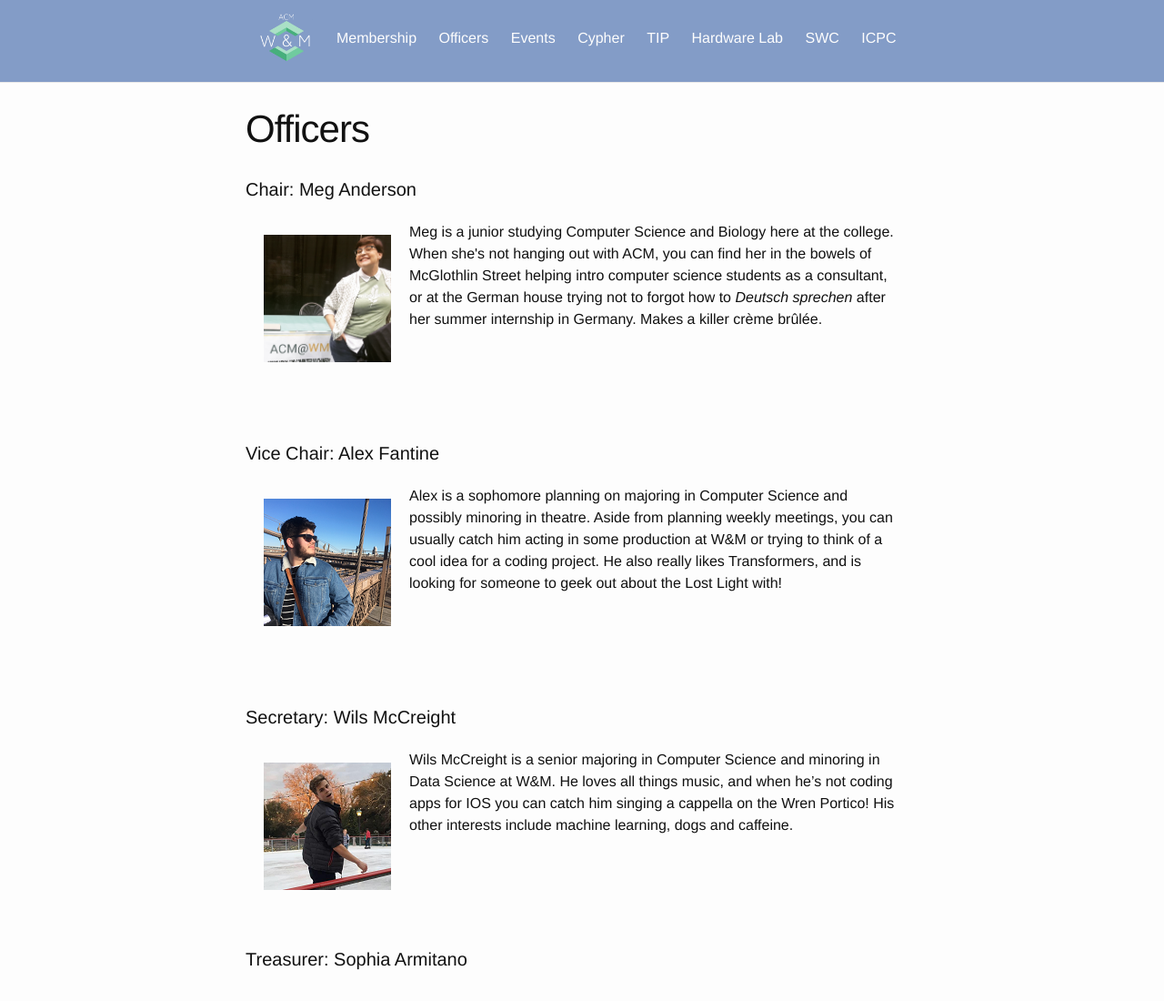
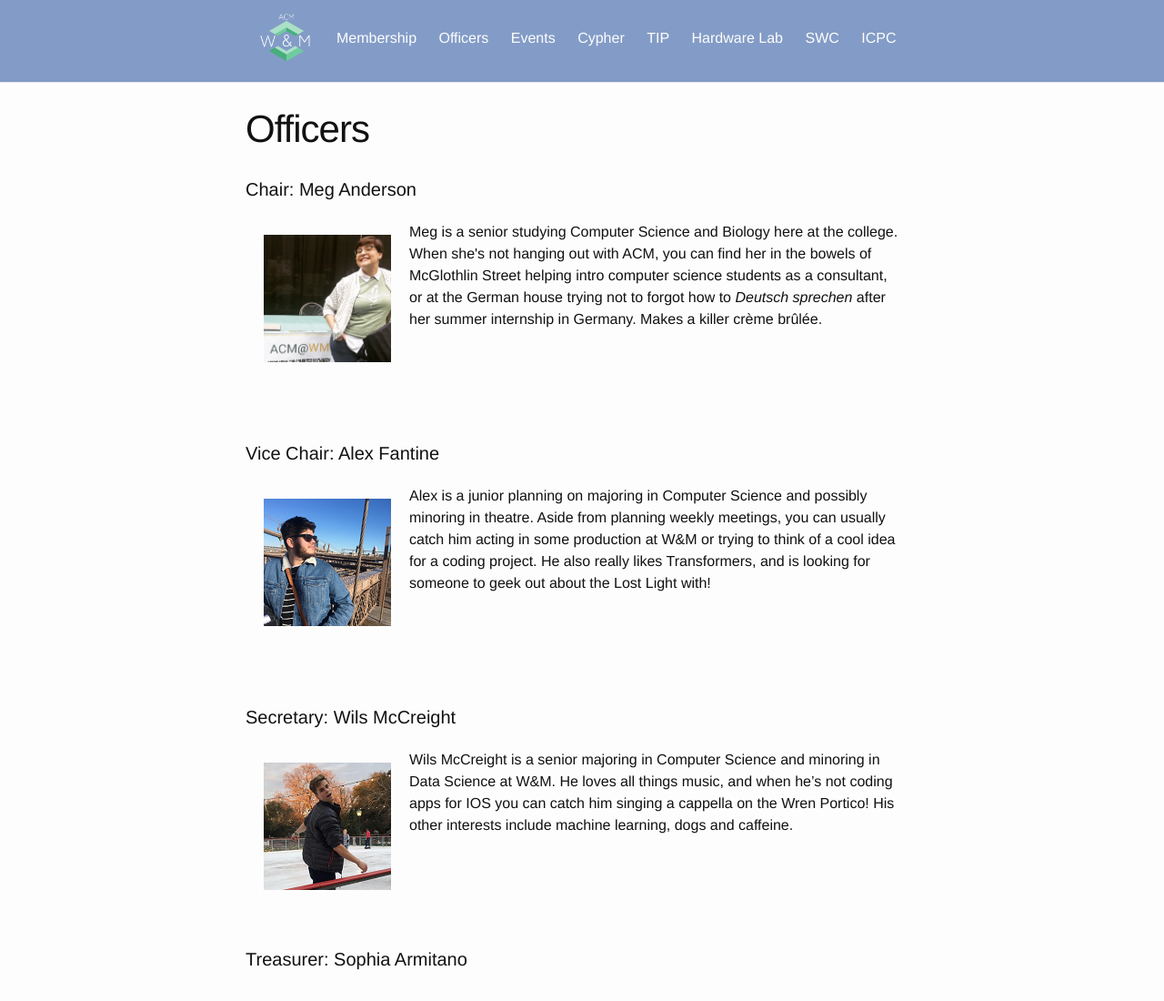
Before and after one commit to ACMWM/acmwm.github.io, a Jekyll site: the page built from _pages/officers.md, in a window 1280 px wide and 1400 px high, cut to the strip 0-1100 px from the top of the window. Shown: the whole strip at 91% size. Built offline with Jekyll 4.4.1, drawn with Linux system fonts in a browser that asks for light colours; some of the changed text lies outside the part shown.

Commit message:
All officers are one year farther in school

```diff
--- a/_config.yml
+++ b/_config.yml
@@ -53,13 +53,13 @@
       name: Meg Anderson
       pic: meg.jpg
       bio: >
-          Meg is a junior studying Computer Science and Biology here at the college. When she's not hanging out with ACM, you can find her in the bowels of McGlothlin Street helping intro computer science students as a consultant, or at the German house trying not to forgot how to <em>Deutsch sprechen</em> after her summer internship in Germany. Makes a killer crème brûlée.
+          Meg is a senior studying Computer Science and Biology here at the college. When she's not hanging out with ACM, you can find her in the bowels of McGlothlin Street helping intro computer science students as a consultant, or at the German house trying not to forgot how to <em>Deutsch sprechen</em> after her summer internship in Germany. Makes a killer crème brûlée.
 
     - job: Vice Chair
       name: Alex Fantine
       pic: alex.png
       bio: >
-          Alex is a sophomore planning on majoring in Computer Science and possibly minoring in theatre. Aside from planning weekly meetings, you can usually catch him acting in some production at W&M or trying to think of a cool idea for a coding project. He also really likes Transformers, and is looking for someone to geek out about the Lost Light with!
+          Alex is a junior planning on majoring in Computer Science and possibly minoring in theatre. Aside from planning weekly meetings, you can usually catch him acting in some production at W&M or trying to think of a cool idea for a coding project. He also really likes Transformers, and is looking for someone to geek out about the Lost Light with!
 
     - job: Secretary
       name: Wils McCreight
@@ -76,7 +76,7 @@
       name: AJ Marra
       pic: aj.jpg
       bio: >
-          AJ is a junior majoring in Computer Science and minoring in English. Aside from all things computers and programming, AJ enjoys reading, writing, playing soccer, and swimming. She is also a sister of Alpha Chi Omega and subsists off of coffee and sugar.
+          AJ is a senior majoring in Computer Science and minoring in English. Aside from all things computers and programming, AJ enjoys reading, writing, playing soccer, and swimming. She is also a sister of Alpha Chi Omega and subsists off of coffee and sugar.
 
     - job: Webmaster
       name: Jacob Adams
@@ -92,7 +92,7 @@
       name: Liz Weech
       pic: liz.png
       bio: >
-          Liz is a junior studying Computer Science and Physics. She is the firmware lead for TribeSat, W&M's satellite project, and gets really excited about anything space related. Milk is her beverage of choice, and she reached her peak when she met Buzz Aldrin at a conference in 2014.
+          Liz is a senior studying Computer Science and Physics. She is the firmware lead for TribeSat, W&M's satellite project, and gets really excited about anything space related. Milk is her beverage of choice, and she reached her peak when she met Buzz Aldrin at a conference in 2014.
 
     - job: Hackathon Chair
       name: Adam An
```
